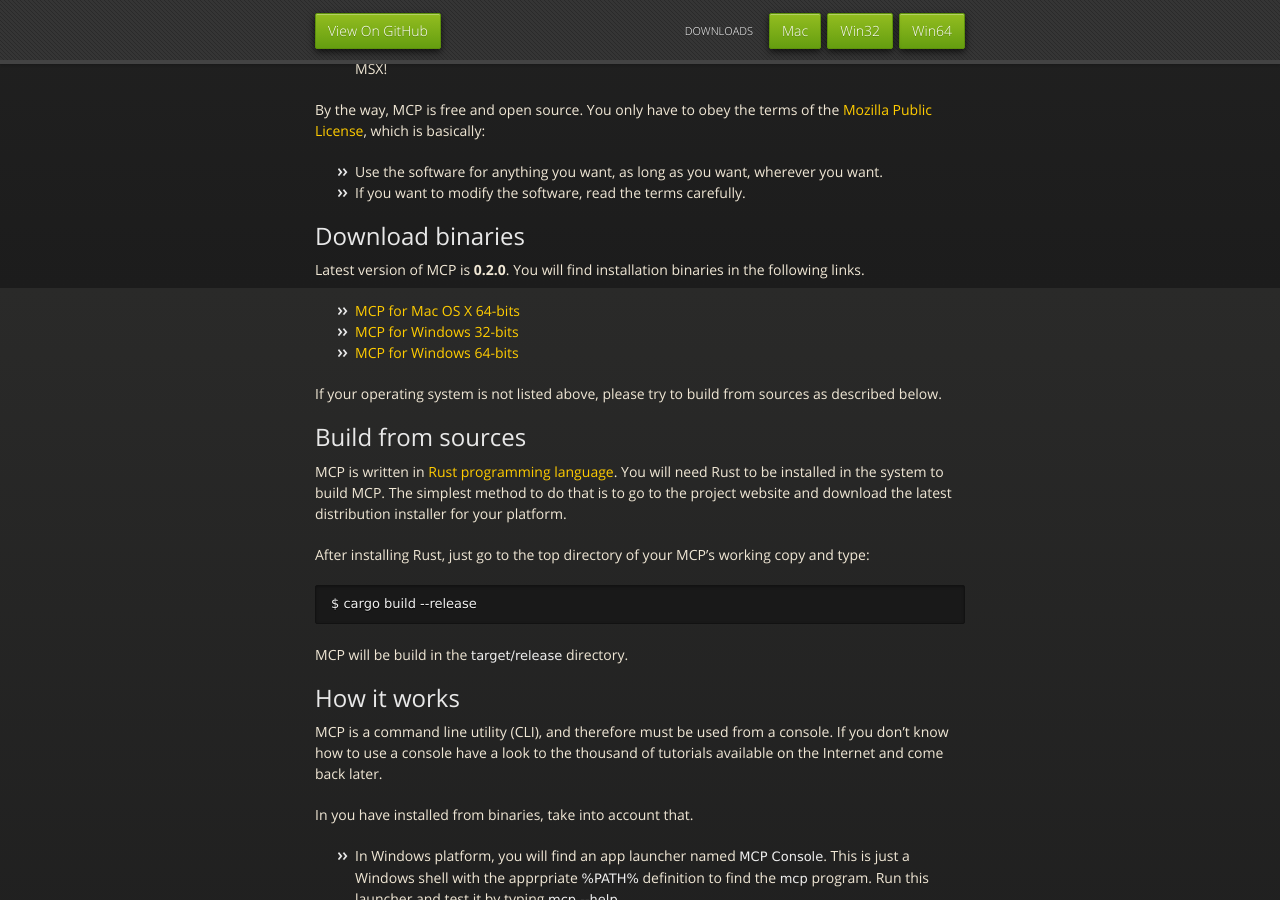
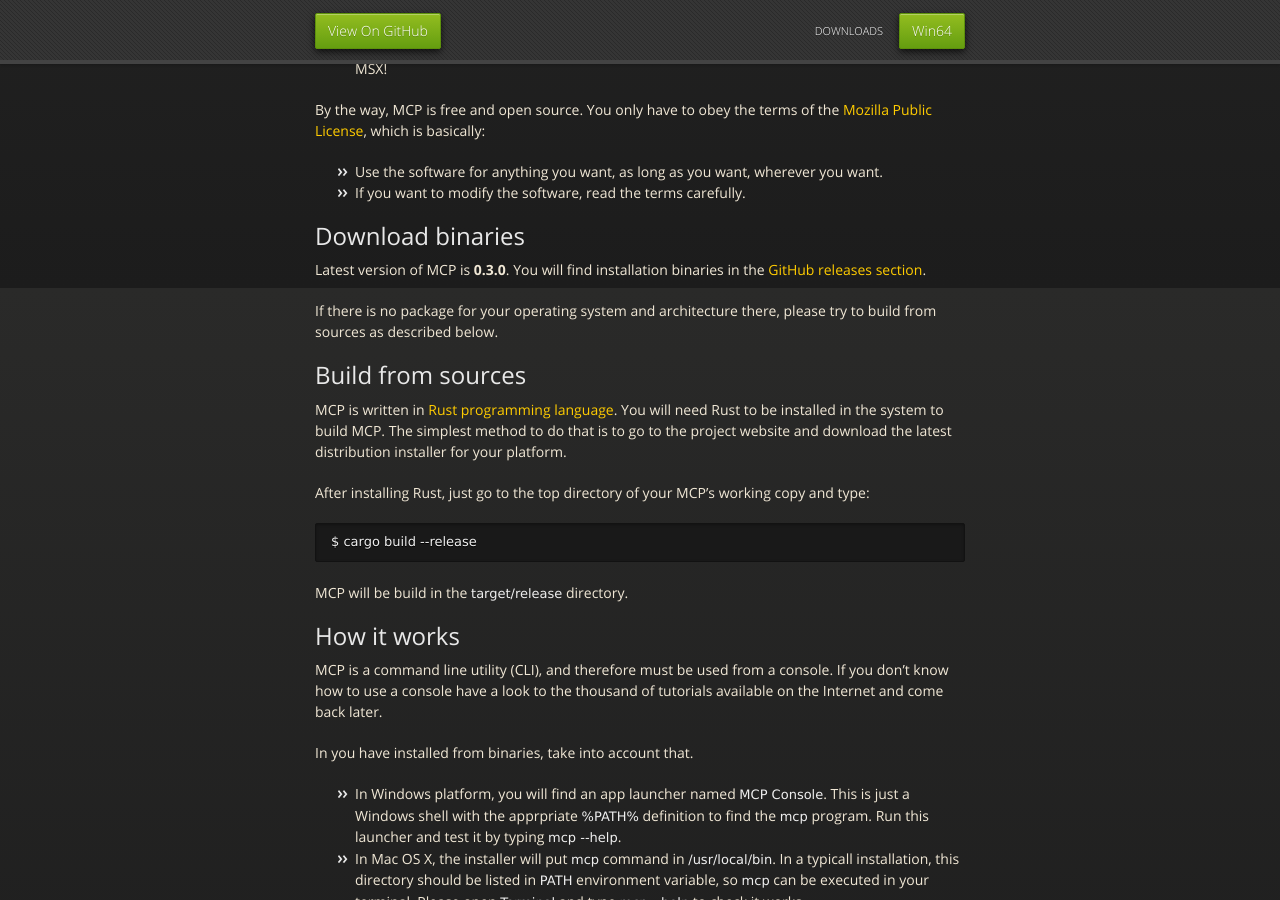
Before and after one commit to apoloval/mcp, a Jekyll site: the page built from index.md, in a window 1280 px wide and 900 px high, scrolled down 612 px. Built offline with Jekyll 4.4.1, drawn with Linux system fonts in a browser that asks for light colours; nearby versions of some CDN libraries.

Commit message:
Update documentation for release v0.3.0

```diff
--- a/_layouts/index.html
+++ b/_layouts/index.html
@@ -21,9 +21,7 @@
       <div id="header">
         <nav>
           <li class="fork"><a href="https://github.com/apoloval/mcp">View On GitHub</a></li>
-          <li class="downloads"><a href="https://bintray.com/artifact/download/apoloval/msx/mcp/v0.2.0/mcp-0.2.0_x64.exe">Win64</a></li>
-          <li class="downloads"><a href="https://bintray.com/artifact/download/apoloval/msx/mcp/v0.2.0/mcp-0.2.0_x86.exe">Win32</a></li>
-          <li class="downloads"><a href="https://bintray.com/artifact/download/apoloval/msx/mcp/v0.2.0/mcp-0.2.0.pkg">Mac</a></li>
+          <li class="downloads"><a href="https://github.com/apoloval/mcp/releases/download/v0.3.0/mcp-0.3.0_x64.exe">Win64</a></li>
           <li class="title">DOWNLOADS</li>
         </nav>
       </div><!-- end header -->
--- a/index.md
+++ b/index.md
@@ -35,15 +35,11 @@
 
 ## Download binaries
 
-Latest version of MCP is **0.2.0**. You will find installation binaries in the
-following links.
+Latest version of MCP is **0.3.0**. You will find installation binaries in the
+[GitHub releases section](https://github.com/apoloval/mcp/releases/tag/v0.3.0).
 
-* [MCP for Mac OS X 64-bits](https://bintray.com/artifact/download/apoloval/msx/mcp/v0.2.0/mcp-0.2.0.pkg)
-* [MCP for Windows 32-bits](https://bintray.com/artifact/download/apoloval/msx/mcp/v0.2.0/mcp-0.2.0_x86.exe)
-* [MCP for Windows 64-bits](https://bintray.com/artifact/download/apoloval/msx/mcp/v0.2.0/mcp-0.2.0_x64.exe)
-
-If your operating system is not listed above, please try to build from sources
-as described below.
+If there is no package for your operating system and architecture there, please
+try to build from sources as described below.
 
 ## Build from sources
 
```
